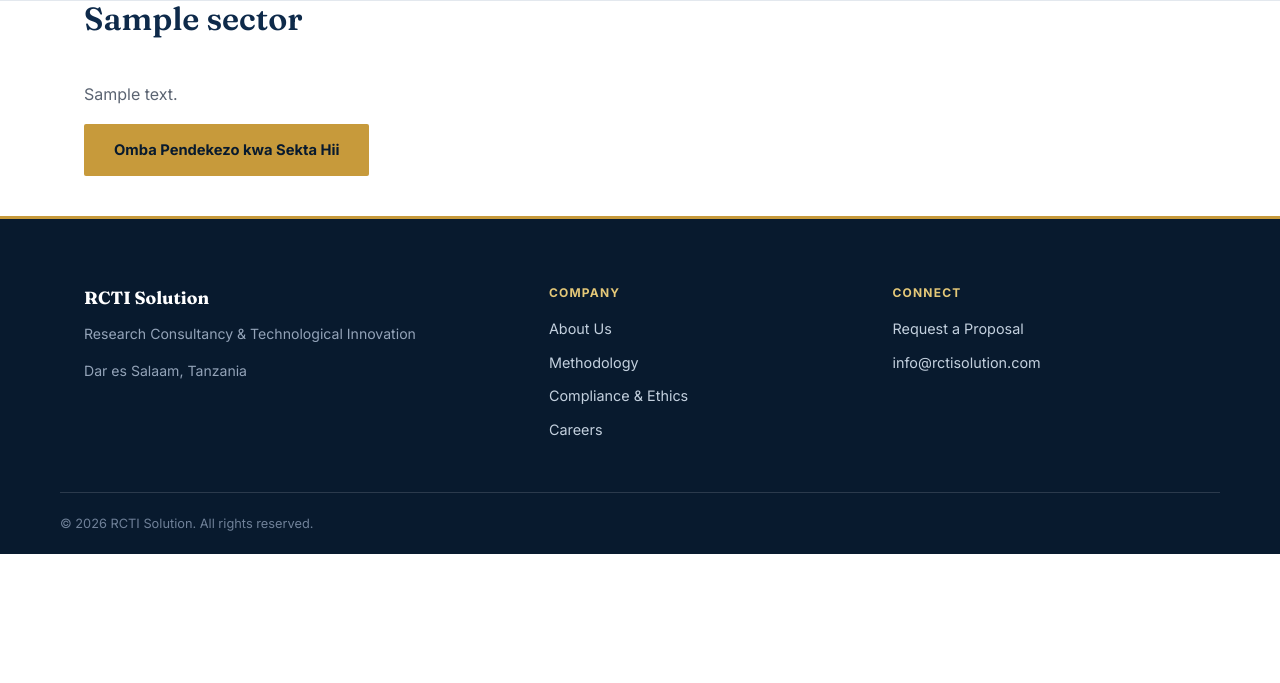
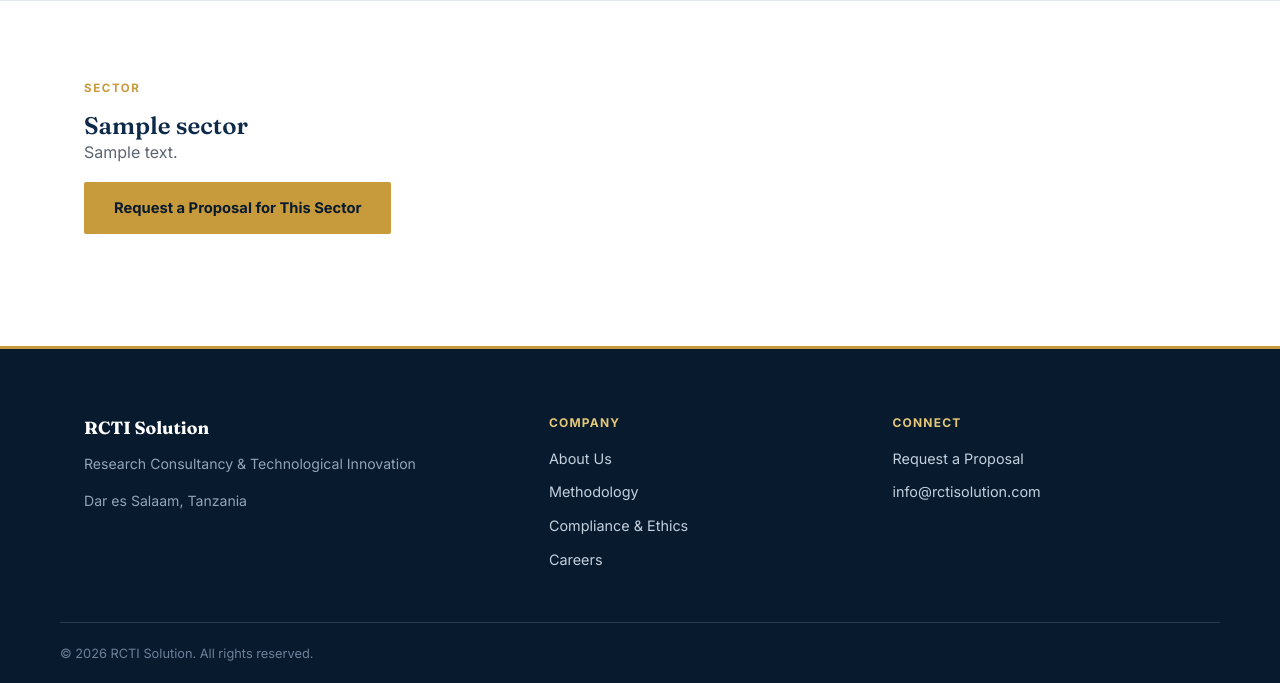
Before and after one commit to elihudi19/Filemon-research-company, a Django app: a page that uses templates/sectors/detail.html in a window 1280 px wide. Shown: the part 101-784 px from the top of the page. Run offline with Django 5.2, Linux system fonts and the light colour scheme; tables that the repository leaves empty hold one stand-in row (values such as "Sample post").

Commit message:
Refactor sector detail template for localization

```diff
--- a/templates/sectors/detail.html
+++ b/templates/sectors/detail.html
@@ -1,9 +1,15 @@
 {% extends "base.html" %}
-{% block title %}{{ sector.name_en }} — {{ COMPANY_NAME }}{% endblock %}
+{% load i18n_extras %}
+{% block title %}{% lfield sector "name" %} — {{ COMPANY_NAME }}{% endblock %}
 {% block content %}
-<section class="container">
-  <h2 class="section-title">{{ sector.name_en }}</h2>
-  <p>{{ sector.summary_en }}</p>
-  <a href="{% url 'proposals:contact' %}" class="btn-primary">Omba Pendekezo kwa Sekta Hii</a>
+<section class="block">
+  <div class="container">
+    <span class="eyebrow">{% if LANG == 'en' %}Sector{% else %}Sekta{% endif %}</span>
+    <h2>{% lfield sector "name" %}</h2>
+    <p style="max-width:720px;">{% lfield sector "summary" %}</p>
+    <a href="{% url 'proposals:contact' %}" class="btn-primary">
+      {% if LANG == 'en' %}Request a Proposal for This Sector{% else %}Omba Pendekezo kwa Sekta Hii{% endif %}
+    </a>
+  </div>
 </section>
 {% endblock %}
```
